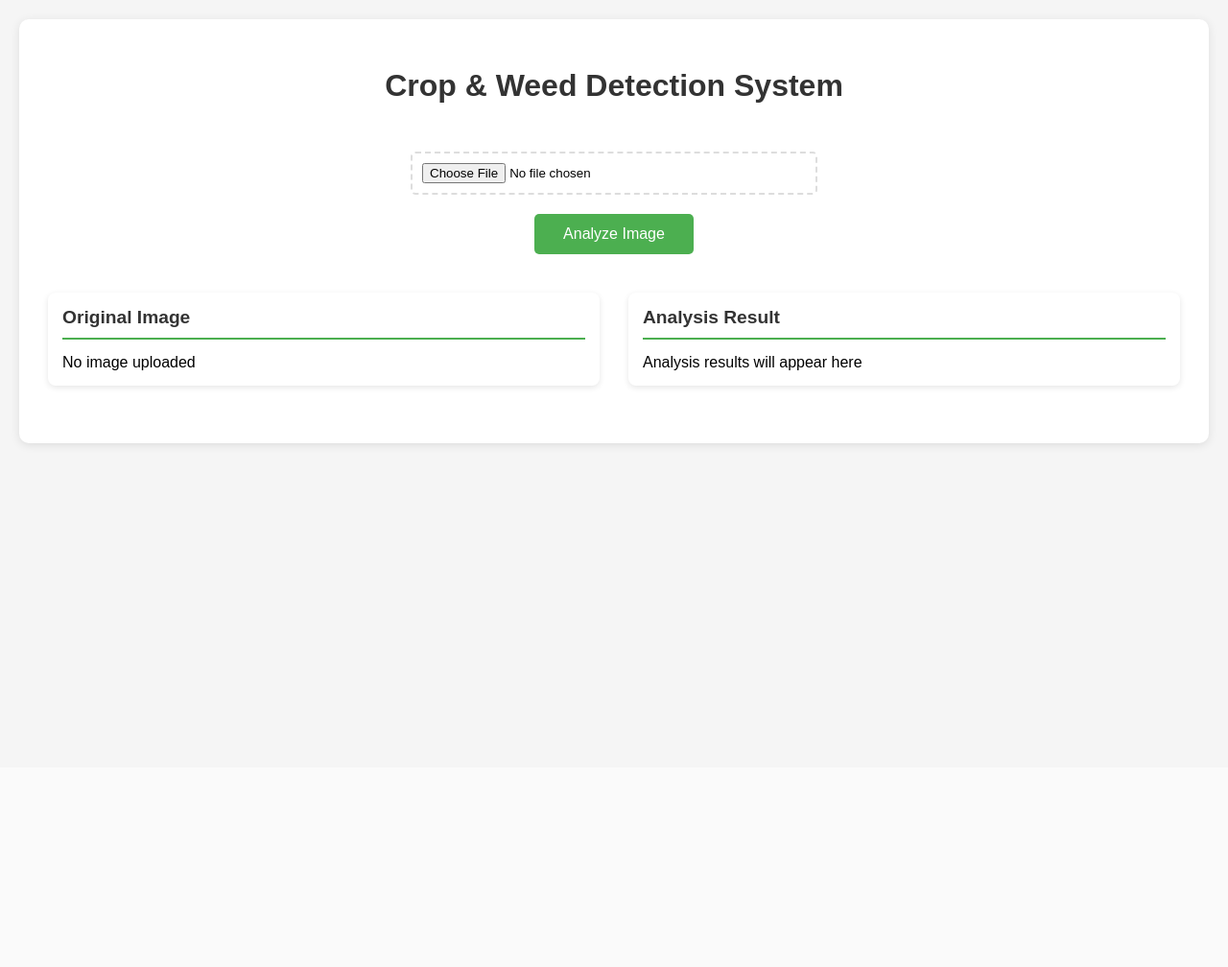
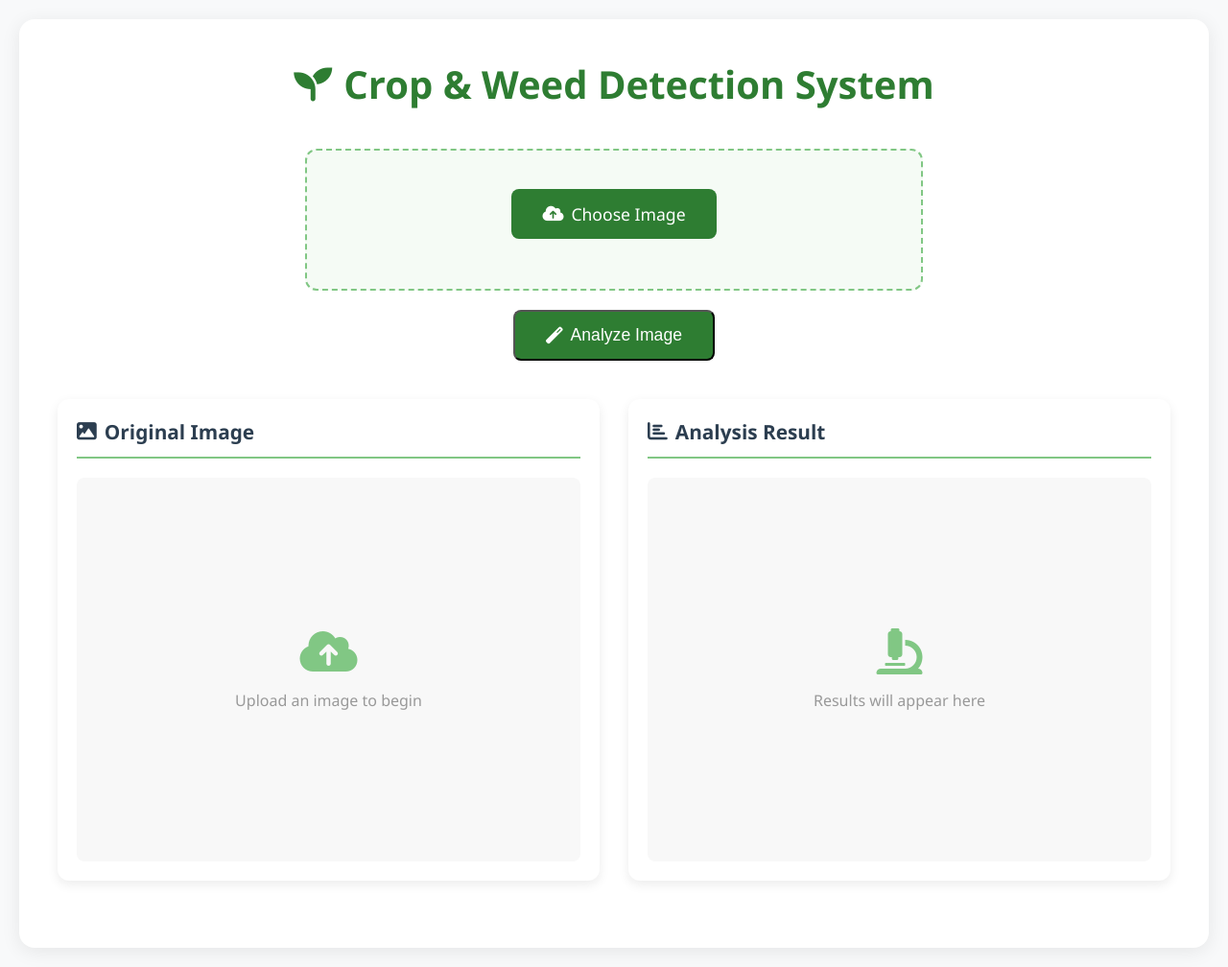
Before and after one commit to UmeshSamartapu/Agriculture_Crop_and_Weed_Detection_upskillcampus_Edunet_DSML_Internship, a FastAPI app: page / in a window 1280 px wide. Shown: the whole page at 96% size. Before the commit the page ends 466 px from the top, so only its background shows below. Run offline with FastAPI, Linux system fonts and the light colour scheme; parts of the project's set-up code (start-up, migrations or seed data) failed here and were passed over.

Commit message:
first commit

```diff
--- a/templates/index.html
+++ b/templates/index.html
@@ -2,32 +2,105 @@
 <html>
 <head>
     <title>Crop-Weed Detection</title>
+    <link rel="stylesheet" href="https://cdnjs.cloudflare.com/ajax/libs/font-awesome/6.0.0/css/all.min.css">
     <style>
         :root {
-            --primary-color: #4CAF50;
-            --secondary-color: #45a049;
-            --background: #f5f5f5;
+            --primary-color: #2E7D32;
+            --secondary-color: #81C784;
+            --background: #f8f9fa;
+            --text-dark: #2c3e50;
+            --success: #388E3C;
+            --error: #d32f2f;
         }
 
         body {
-            font-family: Arial, sans-serif;
+            font-family: 'Segoe UI', system-ui, -apple-system, sans-serif;
             background-color: var(--background);
             margin: 0;
             padding: 20px;
+            color: var(--text-dark);
         }
 
         .container {
             max-width: 1400px;
             margin: 0 auto;
             background: white;
-            padding: 30px;
-            border-radius: 10px;
-            box-shadow: 0 2px 10px rgba(0,0,0,0.1);
+            padding: 40px;
+            border-radius: 16px;
+            box-shadow: 0 4px 20px rgba(0,0,0,0.08);
+        }
+
+        .header {
+            text-align: center;
+            margin-bottom: 40px;
+        }
+
+        .header h1 {
+            color: var(--primary-color);
+            margin: 0;
+            font-size: 2.5rem;
+            display: flex;
+            align-items: center;
+            justify-content: center;
+            gap: 12px;
         }
 
         .upload-section {
             text-align: center;
             margin-bottom: 40px;
+        }
+
+        .upload-card {
+            background: #F5FBF5;
+            border-radius: 12px;
+            padding: 40px 20px;
+            border: 2px dashed var(--secondary-color);
+            margin: 20px auto;
+            max-width: 600px;
+            transition: all 0.3s ease;
+        }
+
+        .upload-card:hover {
+            background: #EDF7ED;
+            transform: translateY(-2px);
+        }
+
+        .custom-upload {
+            position: relative;
+            display: inline-block;
+            cursor: pointer;
+        }
+
+        .custom-upload input {
+            opacity: 0;
+            position: absolute;
+            left: 0;
+            top: 0;
+            width: 100%;
+            height: 100%;
+            cursor: pointer;
+        }
+
+        .upload-btn {
+            background: var(--primary-color);
+            color: white;
+            padding: 14px 32px;
+            border-radius: 8px;
+            display: inline-flex;
+            align-items: center;
+            gap: 8px;
+            font-size: 1.1rem;
+            transition: transform 0.2s ease;
+        }
+
+        .upload-btn:hover {
+            transform: scale(1.05);
+        }
+
+        .file-name {
+            margin-top: 12px;
+            color: #666;
+            font-size: 0.9rem;
         }
 
         .comparison-row {
@@ -39,50 +112,51 @@
 
         .image-card {
             background: white;
-            border-radius: 8px;
-            box-shadow: 0 2px 6px rgba(0,0,0,0.1);
-            padding: 15px;
+            border-radius: 12px;
+            box-shadow: 0 4px 12px rgba(0,0,0,0.08);
+            padding: 20px;
+            transition: transform 0.3s ease;
+        }
+
+        .image-card:hover {
+            transform: translateY(-4px);
         }
 
         .image-card h3 {
-            margin: 0 0 15px 0;
-            color: #333;
-            font-size: 1.2em;
-            padding-bottom: 10px;
-            border-bottom: 2px solid var(--primary-color);
+            margin: 0 0 20px 0;
+            color: var(--text-dark);
+            font-size: 1.3rem;
+            padding-bottom: 12px;
+            border-bottom: 2px solid var(--secondary-color);
+            display: flex;
+            align-items: center;
+            gap: 8px;
         }
 
         .preview-image {
             width: 100%;
             height: 400px;
             object-fit: contain;
-            border-radius: 4px;
-            background: #f8f8f8;
+            border-radius: 8px;
+            background: linear-gradient(45deg, #f8f8f8, #f0f0f0);
             padding: 10px;
         }
 
-        input[type="file"] {
-            margin: 20px 0;
-            padding: 10px;
-            border: 2px dashed #ddd;
-            border-radius: 5px;
-            width: 80%;
-            max-width: 400px;
+        .placeholder {
+            height: 400px;
+            display: flex;
+            flex-direction: column;
+            align-items: center;
+            justify-content: center;
+            color: #999;
+            background: #f8f8f8;
+            border-radius: 8px;
         }
 
-        button {
-            background: var(--primary-color);
-            color: white;
-            padding: 12px 30px;
-            border: none;
-            border-radius: 5px;
-            cursor: pointer;
-            font-size: 1em;
-            transition: background 0.3s ease;
-        }
-
-        button:hover {
-            background: var(--secondary-color);
+        .placeholder i {
+            font-size: 3rem;
+            margin-bottom: 16px;
+            color: var(--secondary-color);
         }
 
         .results-table {
@@ -94,94 +168,163 @@
             width: 100%;
             border-collapse: collapse;
             background: white;
-            border-radius: 8px;
+            border-radius: 12px;
             overflow: hidden;
-            box-shadow: 0 1px 4px rgba(0,0,0,0.1);
+            box-shadow: 0 1px 4px rgba(0,0,0,0.06);
         }
 
         th, td {
-            padding: 12px 15px;
+            padding: 14px 20px;
             text-align: left;
-            border-bottom: 1px solid #eee;
+            border-bottom: 1px solid #f0f0f0;
         }
 
         th {
             background: var(--primary-color);
             color: white;
-            position: sticky;
-            top: 0;
+            font-weight: 600;
+        }
+
+        tr:nth-child(even) {
+            background-color: #F8FAF8;
         }
 
         tr:hover {
-            background-color: #f9f9f9;
+            background-color: #f0faf0;
+        }
+
+        .confidence-bar {
+            width: 80px;
+            height: 6px;
+            background: #e0e0e0;
+            border-radius: 3px;
+            overflow: hidden;
+        }
+
+        .confidence-fill {
+            height: 100%;
+            background: var(--success);
+            width: attr(data-confidence);
         }
 
         .error {
-            color: #dc3545;
-            padding: 15px;
-            margin: 20px 0;
-            background: #ffe6e6;
-            border-radius: 5px;
-            border: 1px solid #ffcccc;
+            color: var(--error);
+            padding: 16px;
+            margin: 20px auto;
+            background: #FFEBEE;
+            border-radius: 8px;
+            border: 1px solid #FFCDD2;
+            max-width: 600px;
+            display: flex;
+            align-items: center;
+            gap: 12px;
+        }
+
+        .loading {
+            display: none;
+            text-align: center;
+            padding: 20px;
+        }
+
+        .spinner {
+            width: 40px;
+            height: 40px;
+            border: 4px solid var(--secondary-color);
+            border-top-color: transparent;
+            border-radius: 50%;
+            animation: spin 0.8s linear infinite;
+        }
+
+        @keyframes spin {
+            to { transform: rotate(360deg); }
         }
 
         @media (max-width: 768px) {
+            .container {
+                padding: 20px;
+            }
+
             .comparison-row {
                 grid-template-columns: 1fr;
                 gap: 20px;
             }
 
-            .preview-image {
+            .preview-image, .placeholder {
                 height: 300px;
             }
 
-            .container {
-                padding: 20px;
+            .header h1 {
+                font-size: 2rem;
             }
         }
     </style>
 </head>
 <body>
     <div class="container">
-        <h1 style="text-align: center; margin-bottom: 30px; color: #333;">
-            Crop & Weed Detection System
-        </h1>
+        <div class="header">
+            <h1>
+                <i class="fas fa-seedling"></i>
+                Crop & Weed Detection System
+            </h1>
+        </div>
 
         <div class="upload-section">
-            <form method="post" enctype="multipart/form-data" action="/upload">
-                <input type="file" name="file" accept="image/*" required>
-                <br>
-                <button type="submit">Analyze Image</button>
+            <form method="post" enctype="multipart/form-data" action="/upload" onsubmit="showLoading()">
+                <div class="upload-card">
+                    <div class="custom-upload">
+                        <input type="file" name="file" accept="image/*" required id="fileInput"
+                               onchange="document.getElementById('fileName').textContent = this.files[0].name">
+                        <label class="upload-btn" for="fileInput">
+                            <i class="fas fa-cloud-upload-alt"></i>
+                            Choose Image
+                        </label>
+                    </div>
+                    <div class="file-name" id="fileName"></div>
+                </div>
+                <button type="submit" class="upload-btn">
+                    <i class="fas fa-magic"></i>
+                    Analyze Image
+                </button>
             </form>
 
             {% if error %}
-                <p class="error">Error: {{ error }}</p>
+                <div class="error">
+                    <i class="fas fa-exclamation-triangle"></i>
+                    <span>Error: {{ error }}</span>
+                </div>
             {% endif %}
+
+            <div class="loading" id="loading">
+                <div class="spinner"></div>
+                <p>Analyzing Image...</p>
+            </div>
         </div>
 
         <div class="comparison-row">
             <div class="image-card">
-                <h3>Original Image</h3>
+                <h3><i class="fas fa-image"></i>Original Image</h3>
                 {% if uploaded_image %}
                     <img class="preview-image"
                          src="/static/uploads/{{ uploaded_image }}"
                          alt="Original Image">
                 {% else %}
-                    <div class="preview-placeholder">
-                        No image uploaded
+                    <div class="placeholder">
+                        <i class="fas fa-cloud-arrow-up"></i>
+                        Upload an image to begin
                     </div>
                 {% endif %}
             </div>
 
             <div class="image-card">
-                <h3>Analysis Result</h3>
+                <h3><i class="fas fa-chart-bar"></i>Analysis Result</h3>
                 {% if result_image %}
                     <img class="preview-image"
                          src="/static/results/{{ result_image }}"
                          alt="Analysis Result">
                 {% else %}
-                    <div class="preview-placeholder">
-                        Analysis results will appear here
+                    <div class="placeholder">
+                        <i class="fas fa-microscope"></i>
+                        Results will appear here
                     </div>
                 {% endif %}
             </div>
@@ -189,23 +332,28 @@
 
         {% if detections %}
         <div class="results-table">
-            <h3 style="margin-bottom: 15px;">Detection Details</h3>
+            <h3 style="margin-bottom: 20px;"><i class="fas fa-table"></i> Detection Details</h3>
             <table>
                 <thead>
                     <tr>
                         <th>Label</th>
                         <th>Confidence</th>
-                        <th>Bounding Box Coordinates</th>
+                        <th>Bounding Box</th>
                     </tr>
                 </thead>
                 <tbody>
                     {% for detection in detections %}
                     <tr>
                         <td>{{ detection.name }}</td>
-                        <td>{{ "%.2f"|format(detection.confidence) }}</td>
                         <td>
-                            X: {{ "%.0f"|format(detection.xmin) }} - {{ "%.0f"|format(detection.xmax) }},
-                            Y: {{ "%.0f"|format(detection.ymin) }} - {{ "%.0f"|format(detection.ymax) }}
+                            <div class="confidence-bar">
+                                <div class="confidence-fill" data-confidence="{{ detection.confidence * 100 }}%"></div>
+                            </div>
+                            {{ "%.2f"|format(detection.confidence) }}
+                        </td>
+                        <td>
+                            X: {{ "%.0f"|format(detection.xmin) }}-{{ "%.0f"|format(detection.xmax) }}<br>
+                            Y: {{ "%.0f"|format(detection.ymin) }}-{{ "%.0f"|format(detection.ymax) }}
                         </td>
                     </tr>
                     {% endfor %}
@@ -214,5 +362,11 @@
         </div>
         {% endif %}
     </div>
+
+    <script>
+        function showLoading() {
+            document.getElementById('loading').style.display = 'block';
+        }
+    </script>
 </body>
 </html>
```
